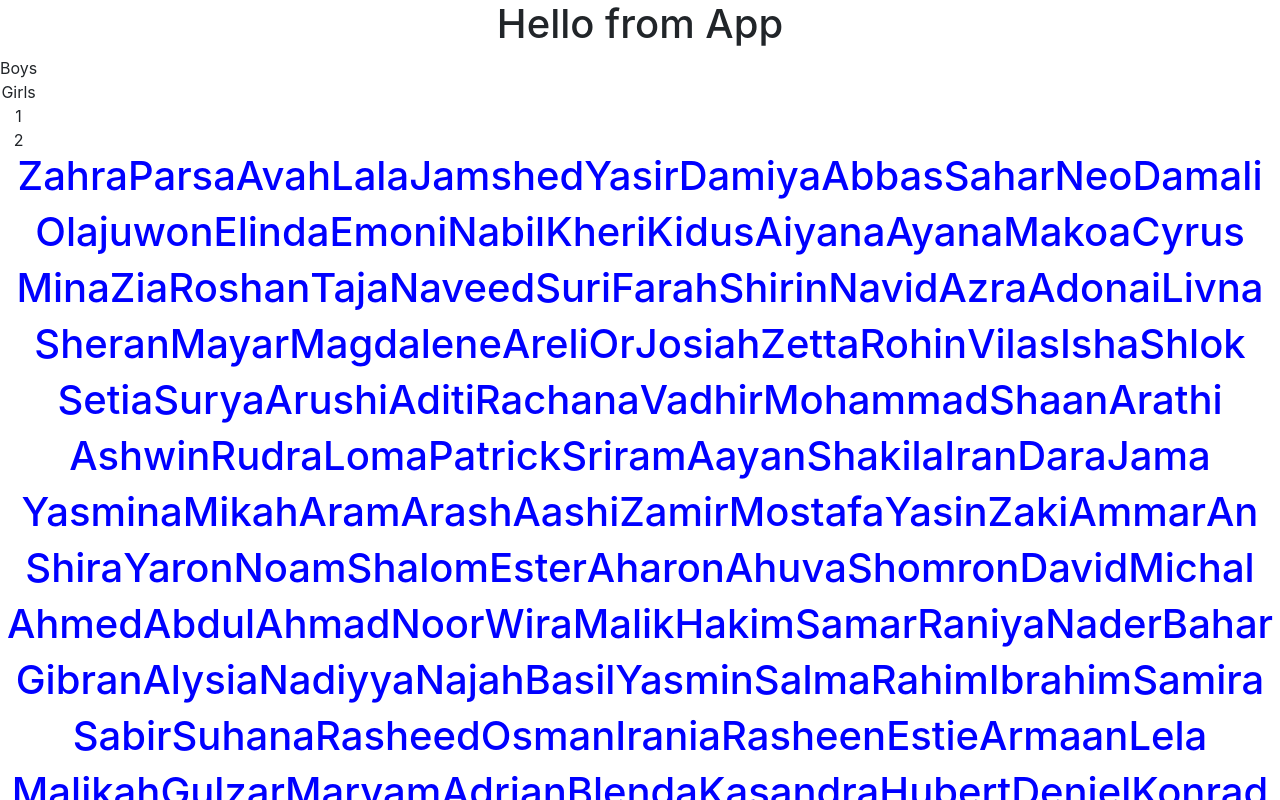
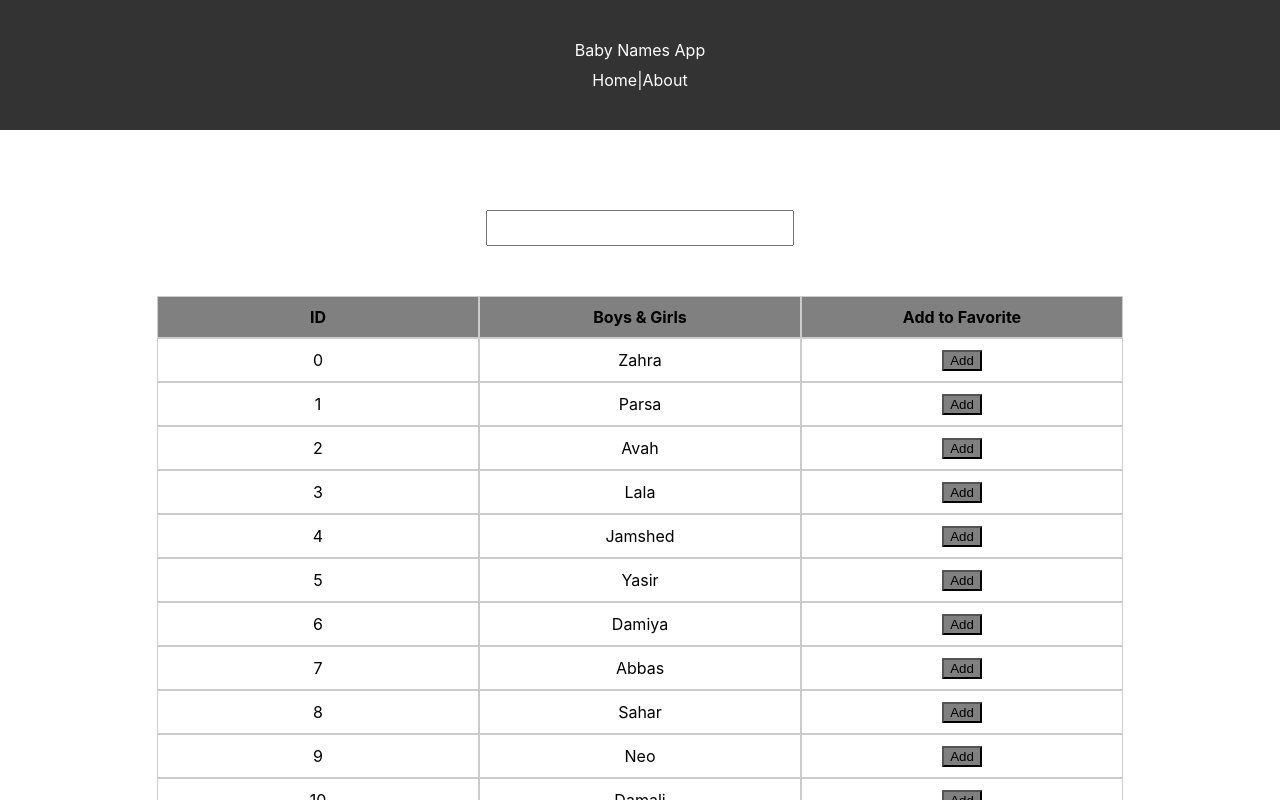
Before and after one commit to mohamedlafiteh/baby-names-react, a React (Create React App) app: page / in a window 1280 px wide. Shown: the top 800 px of the page. Built offline with nearby package versions, Linux system fonts and the light colour scheme.

Commit message:
React baby app first commit

```diff
--- a/src/App.js
+++ b/src/App.js
@@ -2,25 +2,30 @@ import React from "react";
 import BabyNames from "./BabyNames";
 import "./App.css";
 import babyNamesData from "./babyNamesData.json";
-import "bootstrap/dist/css/bootstrap.min.css";
+import Navbar from "./Navbar";
+import SearchInput from "./SearchInput ";
 
 function App() {
   return (
     <div className='App'>
-      <h1>Hello from App </h1>
-      <table>
+      <Navbar />
+      <SearchInput />
+      <form>
+        <ttable>
           <thead>
-          <tr>Boys</tr>
-          <tr>Girls</tr>
+            <tr>
+              <th>ID</th>
+              <th>Boys & Girls</th>
+              <th>Add to Favorite</th>
+            </tr>
           </thead>
           <tbody>
-          <tr>1</tr>
-          <tr>2</tr>
-        </tbody>
-      </table>
             {babyNamesData.map((item) => {
               return <BabyNames item={item} />;
             })}
+          </tbody>
+        </ttable>
+      </form>
     </div>
   );
 }
--- a/src/BabyNames.js
+++ b/src/BabyNames.js
@@ -2,10 +2,20 @@ import React from "react";
 import "./babyNames.css";
 
 function BabyNames(props) {
+  const getStyle = () => {
+    return {
+      color: props.item.sex === "m" ? "blue" : "red",
+    };
+  };
+
   return (
-    <div className='baby-names'>
-      <h1 className='words'>{props.item.name}</h1>
-    </div>
+    <tr>
+      <td>{props.item.id}</td>
+      <td className={getStyle()}>{props.item.name}</td>
+      <td>
+        <button style={{ backgroundColor: "grey" }}>Add</button>
+      </td>
+    </tr>
   );
 }
 
--- /dev/null
+++ b/src/Navbar.js
@@ -0,0 +1,11 @@
+import React from "react";
+import "./navbar.css";
+
+export default function Navbar() {
+  return (
+    <div className='navbar'>
+      <nav className='nav'>Baby Names App</nav>
+      <span>Home</span>|<span>About</span>
+    </div>
+  );
+}
--- /dev/null
+++ b/src/SearchInput .js
@@ -0,0 +1,10 @@
+import React from "react";
+import "./search.css";
+
+export default function SearchInput() {
+  return (
+    <div>
+      <input className='search' />
+    </div>
+  );
+}
--- a/src/babyNames.css
+++ b/src/babyNames.css
@@ -1,9 +1,18 @@
-.baby-names {
-  display: inline-block;
-  color: blue;
+th,
+td {
+  width: 300px;
+  padding: 10px;
+  border: 1px solid #ccc;
 }
 
-.words {
-  word-spacing: 10px;
-  justify-content: space-around;
+th {
+  background-color: grey;
 }
+
+.screenreader {
+  position: absolute;
+  left: -9999px;
+  width: 1px;
+  height: 1px;
+  overflow: hidden;
+}
--- /dev/null
+++ b/src/navbar.css
@@ -0,0 +1,11 @@
+.navbar {
+  background: #333;
+  color: #fff;
+  text-align: center;
+  padding: 40px;
+  margin-bottom: 80px;
+}
+
+.nav {
+  margin-bottom: 10px;
+}
--- /dev/null
+++ b/src/search.css
@@ -0,0 +1,5 @@
+.search {
+  margin-bottom: 50px;
+  width: 300px;
+  height: 30px;
+}
```
Lines whose indentation alone changed are shown as unchanged.
